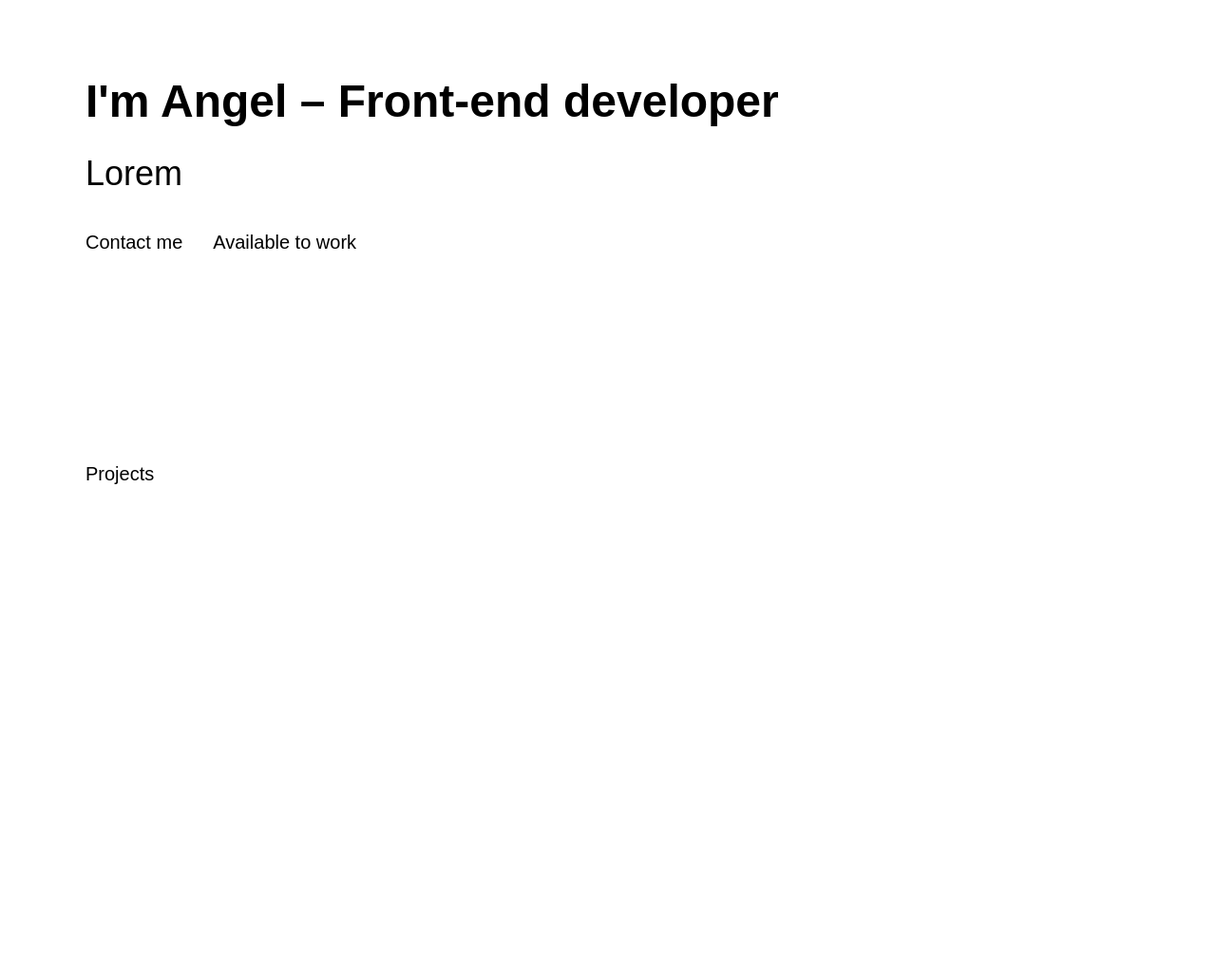
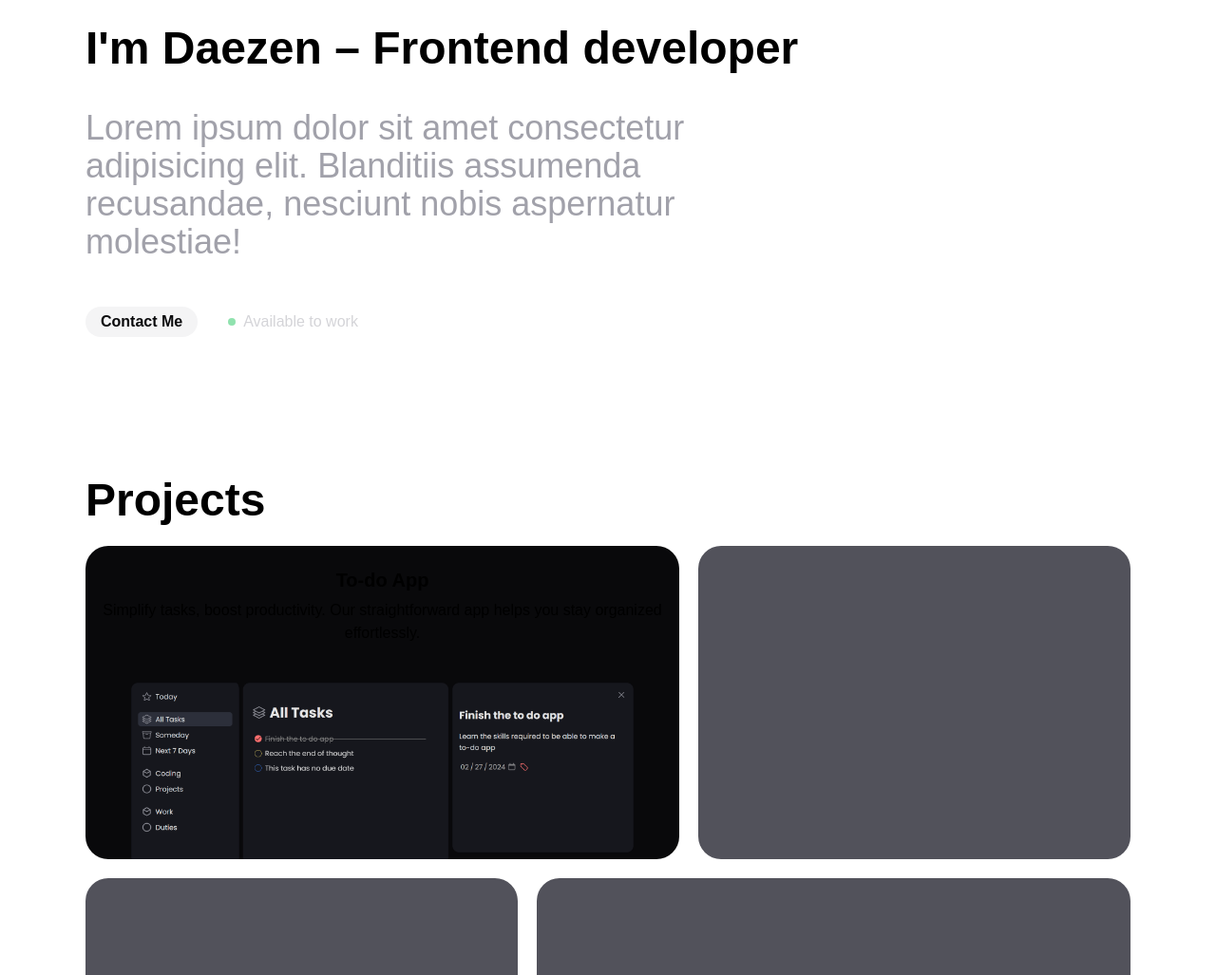
Before and after one commit to daezen/portfolio, an Astro site: page / in a window 1280 px wide. Shown: the part 209-1236 px from the top of the page at 95% size. Before the commit the page ends 800 px from the top, so only its background shows below. Built offline with nearby package versions, Linux system fonts and the light colour scheme; Astro itself is replaced by a stand-in of ours.

Commit message:
Header & Bento progress

```diff
--- /dev/null
+++ b/src/components/AvailableToWork.astro
@@ -0,0 +1 @@
+<div class="h-fit px-4 py-1 text-base rounded-full before:size-2 before:bg-green-500 before:animate-pulse before:rounded-full flex items-center gap-2 text-zinc-300">Available to work</div>
--- /dev/null
+++ b/src/components/ContactMe.astro
@@ -0,0 +1 @@
+<button class=`bg-zinc-100 text-zinc-950 px-4 py-1 rounded-full text-base font-semibold`> Contact Me </button>
--- a/src/components/Footer.astro
+++ b/src/components/Footer.astro
@@ -1,4 +1,4 @@
-<footer>
+<footer class="p-4">
   <p></p>
   <p></p>
   <div>
--- a/src/components/Header.astro
+++ b/src/components/Header.astro
@@ -1,8 +1,22 @@
+---
+import AvailableToWork from './AvailableToWork.astro'
+import ContactMe from './ContactMe.astro'
+---
+
 <header class="h-[600px] flex flex-col justify-center">
-  <h1 class="text-5xl font-bold mb-8">I'm Angel – Front-end developer</h1>
-  <p class="mb-8 text-4xl">Lorem</p>
-  <div class="flex gap-8">
-    <button>Contact me</button>
-    <span>Available to work</span>
+  <h1 class="font-bold mb-4 h1-clamp">I'm Daezen – Frontend developer</h1>
+  <p class="mb-12 leading-10 p-clamp max-w-2xl text-zinc-400">Lorem ipsum dolor sit amet consectetur adipisicing elit. Blanditiis assumenda recusandae, nesciunt nobis aspernatur molestiae!</p>
+  <div class="flex gap-4 items-center">
+    <ContactMe />
+    <AvailableToWork />
   </div>
 </header>
+
+<style>
+  .h1-clamp {
+    font-size: clamp(1.69rem, 4vw, 3rem);
+  }
+  .p-clamp {
+    font-size: clamp(1.3rem, 3vw, 2.25rem);
+  }
+</style>
--- a/src/components/Nav.astro
+++ b/src/components/Nav.astro
@@ -1,7 +1,7 @@
 <nav class="w-full">
   <ul class="flex py-6 gap-8 font-semibold">
     <li class="flex-1">Daezen</li>
-    <li>Projects</li>
-    <li>Github</li>
+    <li><a href="#">Projects</a></li>
+    <li><a href="https://github.com/daezen" target="_blank">Github</a></li>
   </ul>
 </nav>
--- a/src/components/Projects.astro
+++ b/src/components/Projects.astro
@@ -1,4 +1,23 @@
 <section>
-  <h2>Projects</h2>
-  <div></div>
+  <h2 class="h1-clamp font-bold">Projects</h2>
+  <div class="grid-cols-[1fr_150px_1fr] grid-rows-2 grid h-[85vh] gap-5">
+    <div class="relative bg-zinc-950 rounded-3xl col-span-2 overflow-hidden">
+      <a href="#">
+        <div class="absolute w-full flex flex-col items-center p-4">
+          <p class="font-semibold">To-do App</p>
+          <p class="text-base text-center">Simplify tasks, boost productivity. Our straightforward app helps you stay organized effortlessly.</p>
+        </div>
+        <img draggable="false" src="todo.png" alt="Todo app preview" class="p-12 translate-y-24" />
+      </a>
+    </div>
+    <div class="bg-zinc-600 rounded-3xl"></div>
+    <div class="bg-zinc-600 rounded-3xl"></div>
+    <div class="bg-zinc-600 rounded-3xl col-span-2"></div>
+  </div>
 </section>
+
+<style>
+  .h1-clamp {
+    font-size: clamp(1.69rem, 4vw, 3rem);
+  }
+</style>
--- a/src/layouts/Layout.astro
+++ b/src/layouts/Layout.astro
@@ -14,7 +14,7 @@ const { title } = Astro.props
     <title>{title}</title>
   </head>
   <body class="w-full flex flex-col items-center text-xl leading-loose">
-    <div class="w-[1100px]">
+    <div class="clamp">
       <slot />
     </div>
   </body>
@@ -23,8 +23,10 @@ const { title } = Astro.props
   :root {
     color-scheme: dark light;
   }
-
   body {
     font-family: 'Montserrat Variable', sans-serif;
   }
+  .clamp {
+    width: clamp(300px, 95vw, 1100px);
+  }
 </style>
```
Also changed, not shown: public/todo.png (added).
